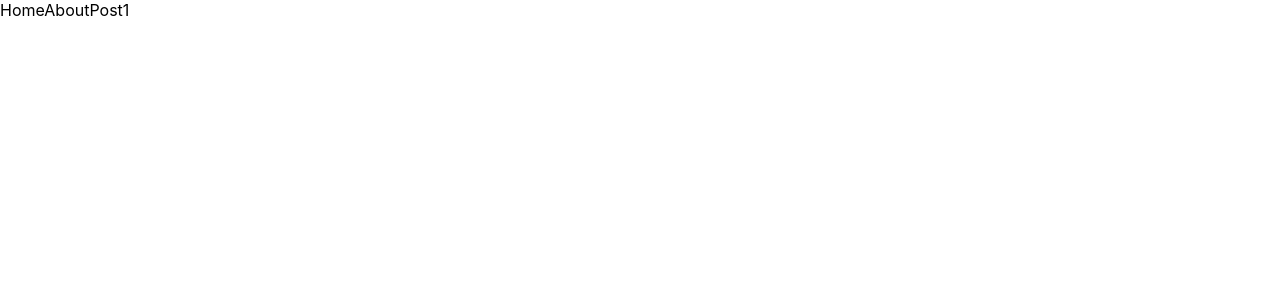
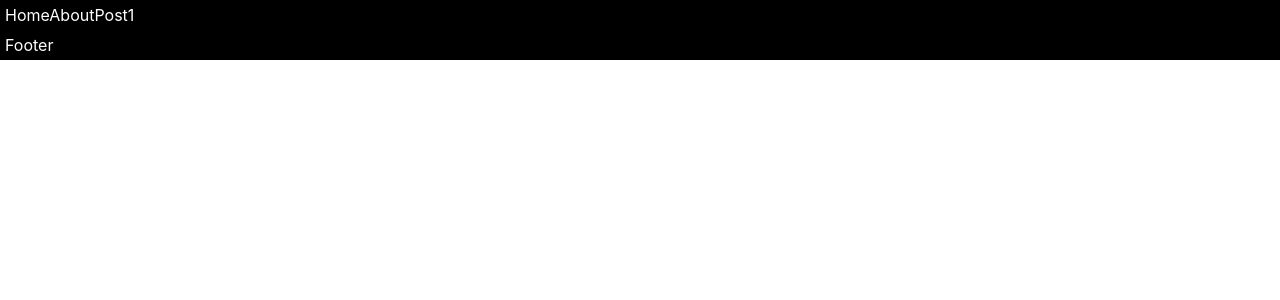
Before and after one commit to AsmaaFH/nextjs-app, a Next.js app: page / in a window 1280 px wide. Shown: the top 300 px of the page. Built offline with nearby package versions, Linux system fonts and the light colour scheme.

Commit message:
Add layout

```diff
--- /dev/null
+++ b/components/Footer.js
@@ -0,0 +1,7 @@
+import React from 'react';
+import styles from '../styles/Footer.module.css';
+const Footer = () => {
+  return <div className={styles.bg}>Footer</div>;
+};
+
+export default Footer;
--- /dev/null
+++ b/components/Layout.js
@@ -0,0 +1,15 @@
+import React from 'react';
+import Footer from './Footer';
+import Navbar from './Navbar';
+
+const Layout = (props) => {
+  return (
+    <>
+      <Navbar />
+      {props.children}
+      <Footer />
+    </>
+  );
+};
+
+export default Layout;
--- a/components/Navbar.js
+++ b/components/Navbar.js
@@ -1,9 +1,9 @@
 import Link from 'next/link';
 import React from 'react';
-
+import styles from '../styles/Navbar.module.css';
 const Navbar = () => {
   return (
-    <div>
+    <div className={styles.bg}>
       <Link href="/">Home</Link>
       <Link href="/about">About</Link>
       <Link href="/posts/1">Post1</Link>
--- a/pages/_app.js
+++ b/pages/_app.js
@@ -1,7 +1,12 @@
-import '../styles/globals.css'
+import Layout from '../components/Layout';
+import '../styles/globals.css';
 
 function MyApp({ Component, pageProps }) {
-  return <Component {...pageProps} />
+  return (
+    <Layout>
+      <Component {...pageProps} />
+    </Layout>
+  );
 }
 
-export default MyApp
+export default MyApp;
--- a/pages/index.js
+++ b/pages/index.js
@@ -1,5 +1,5 @@
 import Navbar from '../components/Navbar';
 
 export default function Home() {
-  return <Navbar />;
+  return <></>;
 }
--- /dev/null
+++ b/styles/Footer.module.css
@@ -0,0 +1,5 @@
+.bg{
+  background-color: #000;
+  color: #fff;
+  padding: 5px;
+}
--- /dev/null
+++ b/styles/Navbar.module.css
@@ -0,0 +1,5 @@
+.bg{
+  background-color: #000;
+  color: #fff;
+  padding: 5px;
+}
```
